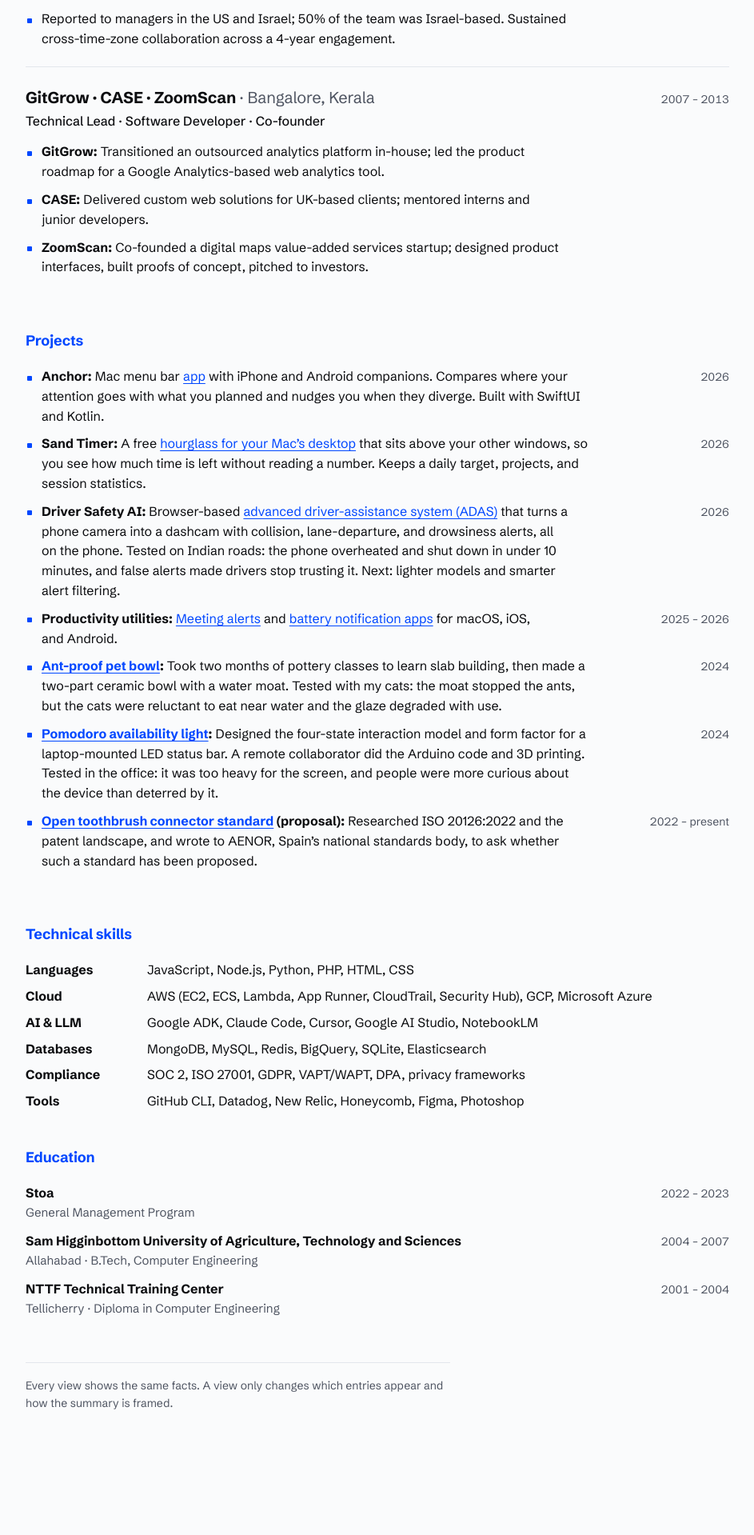
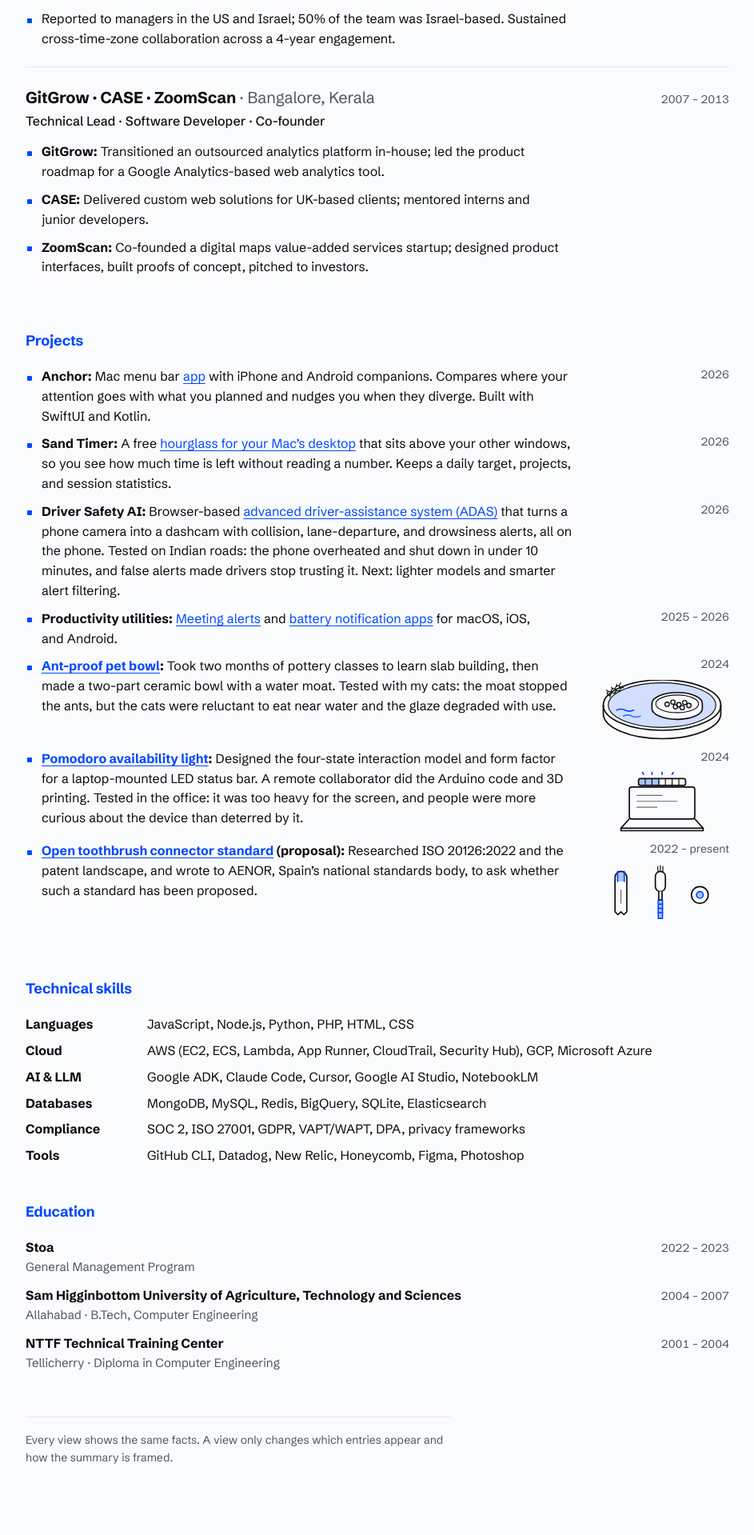
Before and after one commit to and/and.github.io, a Jekyll site: the page resume/index.html, which Jekyll copies as it is, in a window 1280 px wide. Shown: the part 2027-3946 px from the top of the page at 80% size, without its empty margins (168-1111 px from the left). Built offline with Jekyll 4.4.1, drawn with Linux system fonts in a browser that asks for light colours; before the commit the page ends 3878 px from its top, so only the background shows below that.

Commit message:
Resume: add line drawings to the Projects section
Co-Authored-By: Claude Sonnet 5.5 <noreply@anthropic.com>
Claude-Session: https://claude.ai/code/session_01MuwebNEXBFxCrvNjpbsvNM

```diff
--- a/resume/index.html
+++ b/resume/index.html
@@ -95,7 +95,17 @@ a:hover { text-decoration-thickness: 2px; }
 .pts li { position: relative; padding-left: 20px; max-width: 70ch; text-wrap: pretty; }
 .pts li::before { content: ""; position: absolute; left: 2px; top: 0.72em; width: 6px; height: 6px; background: var(--accent); border-radius: 1px; }
 .pts b { font-weight: 650; }
-.pts li.dated { display: grid; grid-template-columns: minmax(0, 1fr) auto; gap: 2px 24px; align-items: baseline; max-width: none; }
+.pts li.dated { display: grid; grid-template-columns: minmax(0, 1fr) 10.5rem; gap: 6px 28px; align-items: start; max-width: none; }
+.side { display: flex; flex-direction: column; align-items: flex-end; gap: 8px; }
+.art { margin: 0; width: 10.5rem; }
+.art svg { display: block; width: 100%; height: auto; color: var(--text); }
+.ln { fill: none; stroke: currentColor; stroke-width: 1.6; stroke-linecap: round; stroke-linejoin: round; }
+.thin { stroke-width: 1.1; }
+.water { fill: none; stroke: var(--accent); stroke-width: 1.6; stroke-linecap: round; stroke-linejoin: round; }
+.kib { fill: none; stroke: currentColor; stroke-width: 1.3; }
+.tint { fill: var(--accent); fill-opacity: .16; stroke: none; }
+.tint-strong { fill: var(--accent); fill-opacity: .32; stroke: none; }
+.body { fill: var(--bg); stroke: currentColor; stroke-width: 1.6; stroke-linejoin: round; }
 .pts .pt { min-width: 0; max-width: 70ch; text-wrap: pretty; }
 
 .skills { margin: 0; display: grid; gap: 8px; }
@@ -113,8 +123,9 @@ a:hover { text-decoration-thickness: 2px; }
 @media (max-width: 560px) {
   body { padding-block: 32px 56px; }
   .job-h, .edu > div { grid-template-columns: minmax(0, 1fr); }
-  .pts li.dated { grid-template-columns: minmax(0, 1fr); }
-  .pts li.dated .dates { order: -1; }
+  .pts li.dated { grid-template-columns: minmax(0, 1fr); gap: 6px; }
+  .side { flex-direction: row; align-items: flex-end; justify-content: space-between; gap: 16px; }
+  .art { width: 8.5rem; }
   .dates { white-space: normal; }
   .skills > div { grid-template-columns: minmax(0, 1fr); gap: 0; }
 }
@@ -227,13 +238,59 @@ a:hover { text-decoration-thickness: 2px; }
       <h2 class="sec-h">Projects</h2>
       <article class="job" data-job>
         <ul class="pts" style="margin-top:0">
-          <li class="dated" data-v="sw des"><div class="pt"><b>Anchor:</b> Mac menu bar <a href="https://and.github.io/utilities/anchor/" target="_blank" rel="noopener">app</a> with iPhone and Android companions. Compares where your attention goes with what you planned and nudges you when they diverge. Built with SwiftUI and Kotlin.</div><span class="dates">2026</span></li>
-          <li class="dated" data-v="sw des"><div class="pt"><b>Sand Timer:</b> A free <a href="/utilities/sand-timer/">hourglass for your Mac’s desktop</a> that sits above your other windows, so you see how much time is left without reading a number. Keeps a daily target, projects, and session statistics.</div><span class="dates">2026</span></li>
-          <li class="dated" data-v="sw des"><div class="pt"><b>Driver Safety AI:</b> Browser-based <a href="https://and.github.io/dashcam/" target="_blank" rel="noopener">advanced driver-assistance system (ADAS)</a> that turns a phone camera into a dashcam with collision, lane-departure, and drowsiness alerts, all on the phone. Tested on Indian roads: the phone overheated and shut down in under 10 minutes, and false alerts made drivers stop trusting it. Next: lighter models and smarter alert filtering.</div><span class="dates">2026</span></li>
-          <li class="dated" data-v="sw"><div class="pt"><b>Productivity utilities:</b> <a href="https://github.com/and/meeting-alerts-mac" target="_blank" rel="noopener">Meeting alerts</a> and <a href="https://github.com/and/battery" target="_blank" rel="noopener">battery notification apps</a> for macOS, iOS, and Android.</div><span class="dates">2025 – 2026</span></li>
-          <li class="dated" data-v="des hw"><div class="pt"><b><a href="/making/ant-proof-pet-bowl/">Ant-proof pet bowl</a>:</b> Took two months of pottery classes to learn slab building, then made a two-part ceramic bowl with a water moat. Tested with my cats: the moat stopped the ants, but the cats were reluctant to eat near water and the glaze degraded with use.</div><span class="dates">2024</span></li>
-          <li class="dated" data-v="des hw"><div class="pt"><b><a href="/making/pomodoro-availability-light/">Pomodoro availability light</a>:</b> Designed the four-state interaction model and form factor for a laptop-mounted LED status bar. A remote collaborator did the Arduino code and 3D printing. Tested in the office: it was too heavy for the screen, and people were more curious about the device than deterred by it.</div><span class="dates">2024</span></li>
-          <li class="dated" data-v="des hw"><div class="pt"><b><a href="/making/open-toothbrush-connector-standard/">Open toothbrush connector standard</a> (proposal):</b> Researched ISO 20126:2022 and the patent landscape, and wrote to AENOR, Spain’s national standards body, to ask whether such a standard has been proposed.</div><span class="dates">2022 – present</span></li>
+          <li class="dated" data-v="sw des"><div class="pt"><b>Anchor:</b> Mac menu bar <a href="https://and.github.io/utilities/anchor/" target="_blank" rel="noopener">app</a> with iPhone and Android companions. Compares where your attention goes with what you planned and nudges you when they diverge. Built with SwiftUI and Kotlin.</div><div class="side"><p class="dates">2026</p></div></li>
+          <li class="dated" data-v="sw des"><div class="pt"><b>Sand Timer:</b> A free <a href="/utilities/sand-timer/">hourglass for your Mac’s desktop</a> that sits above your other windows, so you see how much time is left without reading a number. Keeps a daily target, projects, and session statistics.</div><div class="side"><p class="dates">2026</p></div></li>
+          <li class="dated" data-v="sw des"><div class="pt"><b>Driver Safety AI:</b> Browser-based <a href="https://and.github.io/dashcam/" target="_blank" rel="noopener">advanced driver-assistance system (ADAS)</a> that turns a phone camera into a dashcam with collision, lane-departure, and drowsiness alerts, all on the phone. Tested on Indian roads: the phone overheated and shut down in under 10 minutes, and false alerts made drivers stop trusting it. Next: lighter models and smarter alert filtering.</div><div class="side"><p class="dates">2026</p></div></li>
+          <li class="dated" data-v="sw"><div class="pt"><b>Productivity utilities:</b> <a href="https://github.com/and/meeting-alerts-mac" target="_blank" rel="noopener">Meeting alerts</a> and <a href="https://github.com/and/battery" target="_blank" rel="noopener">battery notification apps</a> for macOS, iOS, and Android.</div><div class="side"><p class="dates">2025 – 2026</p></div></li>
+          <li class="dated" data-v="des hw"><div class="pt"><b><a href="/making/ant-proof-pet-bowl/">Ant-proof pet bowl</a>:</b> Took two months of pottery classes to learn slab building, then made a two-part ceramic bowl with a water moat. Tested with my cats: the moat stopped the ants, but the cats were reluctant to eat near water and the glaze degraded with use.</div><div class="side"><p class="dates">2024</p><figure class="art"><svg viewBox="0 18 160 72" role="img" aria-label="Line drawing of the bowl from above and the side: an oval ceramic dish holding water, a round food bowl standing off-centre inside it, and an ant on the outer rim">
+              <!-- water in the moat: the space between the dish wall and the food bowl -->
+              <path class="tint" fill-rule="evenodd" d="M16 48 A64 26.5 0 1 0 144 48 A64 26.5 0 1 0 16 48 Z M68 46 A30 13 0 1 0 128 46 A30 13 0 1 0 68 46 Z"/>
+              <path class="water" d="M26 54 q5 -2.5 10 0 t10 0"/>
+              <path class="water thin" d="M34 61 q5 -2.5 10 0 t10 0" opacity=".7"/>
+              <!-- outer dish: front wall, rim and inner lip -->
+              <path class="ln" d="M10 48 V58 A70 30 0 0 0 150 58 V48"/>
+              <ellipse class="ln" cx="80" cy="48" rx="70" ry="30"/>
+              <ellipse class="ln thin" cx="80" cy="48" rx="64" ry="26.5"/>
+              <!-- food bowl, off-centre, with its own wall and rim -->
+              <path class="body" d="M68 46 V52 A30 13 0 0 0 128 52 V46 A30 13 0 0 0 68 46 Z"/>
+              <ellipse class="ln thin" cx="98" cy="46.5" rx="25.5" ry="10.5"/>
+              <!-- food -->
+              <circle class="kib" cx="86" cy="47" r="2.6"/><circle class="kib" cx="93" cy="44.5" r="2.6"/>
+              <circle class="kib" cx="100" cy="47.5" r="2.6"/><circle class="kib" cx="107" cy="45" r="2.6"/>
+              <circle class="kib" cx="96" cy="50" r="2.6"/><circle class="kib" cx="104" cy="51" r="2.6"/>
+              <circle class="kib" cx="112" cy="48.5" r="2.6"/>
+              <!-- ant on the outer rim, stopped at the water -->
+              <g class="ln thin" transform="rotate(-30 24 30) translate(13 22)">
+                <circle cx="3" cy="8" r="2.3"/><circle cx="9" cy="8" r="2.7"/><circle cx="15" cy="8" r="3.1"/>
+                <path d="M3 10 L1.5 12.5 M9 10.5 L9 12.5 M14 11 L15.5 12.5 M3.5 6 L2 3 M9 5.5 L9 3 M14.5 5.5 L16 3 M17.5 6.5 L21 4 M17.5 9 L21 10.5"/>
+              </g>
+            </svg></figure></div></li>
+          <li class="dated" data-v="des hw"><div class="pt"><b><a href="/making/pomodoro-availability-light/">Pomodoro availability light</a>:</b> Designed the four-state interaction model and form factor for a laptop-mounted LED status bar. A remote collaborator did the Arduino code and 3D printing. Tested in the office: it was too heavy for the screen, and people were more curious about the device than deterred by it.</div><div class="side"><p class="dates">2024</p><figure class="art"><svg viewBox="0 18 160 72" role="img" aria-label="Line drawing of a laptop with a light bar sitting on top of its screen. The bar has tick marks like a countdown, part of it lit, with short rays above it">
+              <g>
+                <rect class="ln" x="41" y="36" width="78" height="38" rx="3"/>
+                <path class="ln thin" d="M50 46 H80 M50 53 H98 M50 60 H74" opacity=".6"/>
+                <path class="ln" d="M41 74 L31 85 H129 L119 74 M31 85 V88 H129 V85"/>
+                <rect class="tint-strong" x="52" y="26" width="26" height="8" rx="2"/>
+                <rect class="ln" x="52" y="26" width="56" height="8" rx="2"/>
+                <path class="ln thin" d="M60 26 V34 M68 26 V34 M76 26 V34 M84 26 V34 M92 26 V34 M100 26 V34"/>
+                <path class="water" d="M58 21 L56 17 M68 21 V16 M80 21 V16 M92 21 L94 17"/>
+              </g>
+            </svg></figure></div></li>
+          <li class="dated" data-v="des hw"><div class="pt"><b><a href="/making/open-toothbrush-connector-standard/">Open toothbrush connector standard</a> (proposal):</b> Researched ISO 20126:2022 and the patent landscape, and wrote to AENOR, Spain’s national standards body, to ask whether such a standard has been proposed.</div><div class="side"><p class="dates">2022 – present</p><figure class="art"><svg viewBox="0 18 160 72" role="img" aria-label="Line drawing of a toothbrush taken apart, vertical: the top half of a handle with a socket, a brush head on a threaded stem, and the round connector seen end-on">
+              <path class="body" d="M24 74 V33 A7 7 0 0 1 38 33 V74 l-3.5 3.5 l-3.5 -3.5 l-3.5 3.5 l-3.5 -3.5 Z"/>
+              <rect class="tint-strong" x="27" y="26" width="8" height="12"/>
+              <path class="water" d="M27 38 V26 M35 38 V26"/>
+              <path class="ln thin" d="M31 48 V64" opacity=".6"/>
+              <path class="ln thin" d="M75 26 V20 M78 26 V19 M81 26 V20"/>
+              <rect class="body" x="72" y="26" width="12" height="24" rx="6"/>
+              <path class="body" d="M76 50 V60 H80 V50"/>
+              <rect class="tint-strong" x="75.5" y="60" width="5" height="22"/>
+              <path class="water" d="M75.5 60 V82 H80.5 V60"/>
+              <path class="water thin" d="M75.5 65 H80.5 M75.5 70 H80.5 M75.5 75 H80.5"/>
+              <circle class="body" cx="125" cy="54" r="10"/>
+              <circle class="tint-strong" cx="125" cy="54" r="4"/>
+              <circle class="water" cx="125" cy="54" r="4"/>
+            </svg></figure></div></li>
         </ul>
       </article>
     </section>
```
